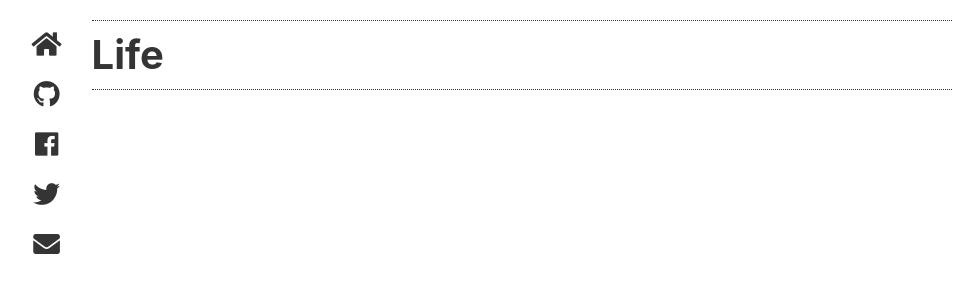
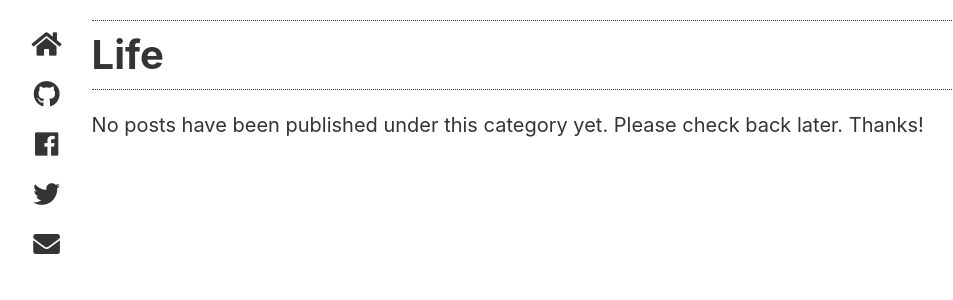
Before and after one commit to bromidr/bromidr.github.io, a Jekyll site: the page built from _category/life.md, in a window 1280 px wide. Shown: the top 300 px of the page, without its empty margins (132-1085 px from the left). Built offline with Jekyll 4.4.1, drawn with Linux system fonts in a browser that asks for light colours; nearby versions of some CDN libraries.

Commit message:
Add check for the case where there are no published posts

```diff
--- a/_layouts/category.html
+++ b/_layouts/category.html
@@ -2,7 +2,11 @@
 layout: page
 ---
 
-{%- for post in site.categories[page.title] -%}
+{%- assign filtered_posts = site.posts | where: "categories", page.title -%}
+{%- if filtered_posts.size == 0 -%}
+    <p>No posts have been published under this category yet. Please check back later. Thanks!</p>
+{%- else -%}
+    {%- for post in filtered_posts -%}
         <article>
             <header>
                 <h3><a href="{{- post.url -}}">{{- post.title -}}</a></h3>
@@ -11,15 +15,16 @@ layout: page
                     {%- for post_contributor in post.contributors -%}
                         {%- assign site_contributor = site.contributor | where: "title", post_contributor | first -%}
                         {%- if site_contributor -%}
-                        {%- unless first -%},{%- endunless -%}
+                            {% unless first %} , {% endunless %}
                             <a href="{{- site_contributor.url -}}" class="contributor">{{- site_contributor.title -}}</a>
                             {%- assign first = false -%}
                         {%- endif -%}
                     {%- endfor -%}
-                {%- unless first -%}|{%- endunless -%}
+                    {% unless first %} | {% endunless %}
                 {%- endif -%}
                 <time datetime="{{- post.date | date: "%F %T%z" -}}">{{- post.date | date: "%B %d, %Y" -}}</time>
             </header>
             <p>{{- post.excerpt -}}</p>
         </article>
     {%- endfor -%}
+{%- endif -%}
--- a/_layouts/post.html
+++ b/_layouts/post.html
@@ -5,7 +5,7 @@ layout: default
 <article id="mainContent">
     <header>
         {%- for page_category in page.categories -%}
-            {%-  assign site_category = site.category | where: 'title', page_category | first  -%}
+            {%- assign site_category = site.category | where: 'title', page_category | first  -%}
             {%- if site_category -%}
                 <a href="{{- site_category.url -}}" class="category">{{- site_category.title -}}</a>
             {%- endif -%}
@@ -17,12 +17,12 @@ layout: default
             {%- for page_contributor in page.contributors -%}
                 {%- assign site_contributor = site.contributor | where: "title", page_contributor | first -%}
                 {%- if site_contributor -%}
-                    {%- unless first -%},{%- endunless -%}
+                    {% unless first %} , {% endunless %}
                     <a href="{{- site_contributor.url -}}" class="contributor">{{- site_contributor.title -}}</a>
                     {%- assign first = false -%}
                 {%- endif -%}
             {%- endfor -%}
-            {%- unless first -%}|{%- endunless -%}
+            {% unless first %} | {% endunless %}
         {%- endif -%}
         <time datetime="{{- page.date | date: "%F %T%z" -}}">{{- page.date | date: "%B %d, %Y" -}}</time>
     </header>
```
Also changed, not shown: _layouts/contributor.html (+6 -2 lines), _layouts/home.html (+6 -2 lines). Lines whose indentation alone changed are shown as unchanged.
